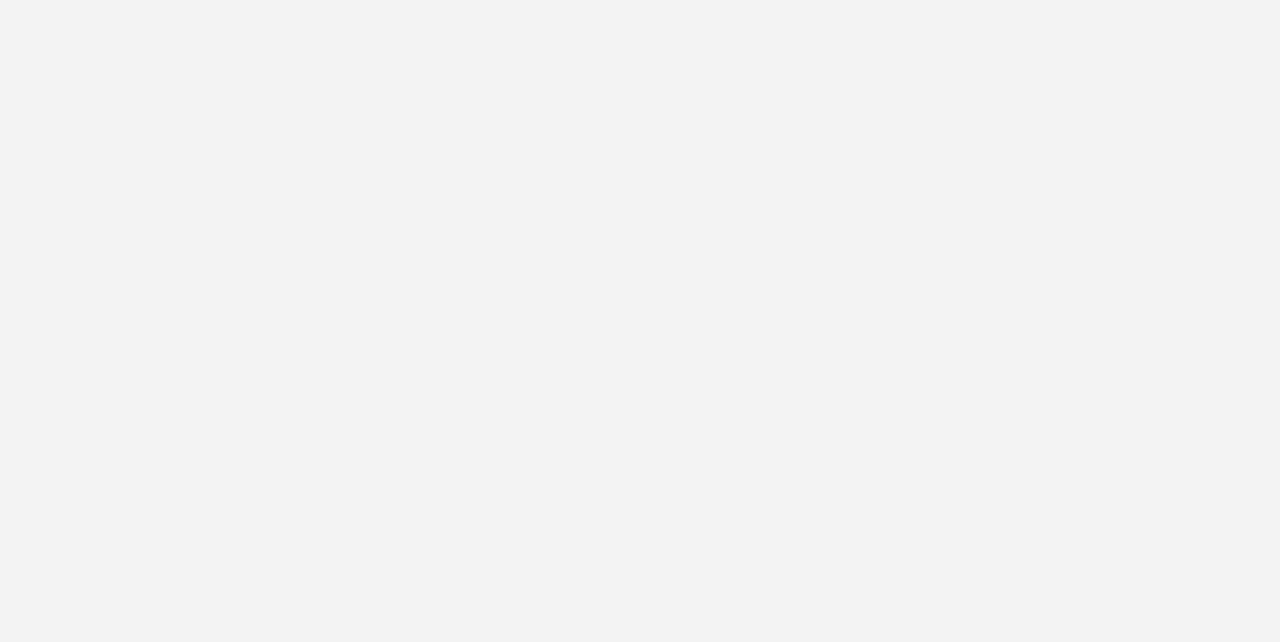
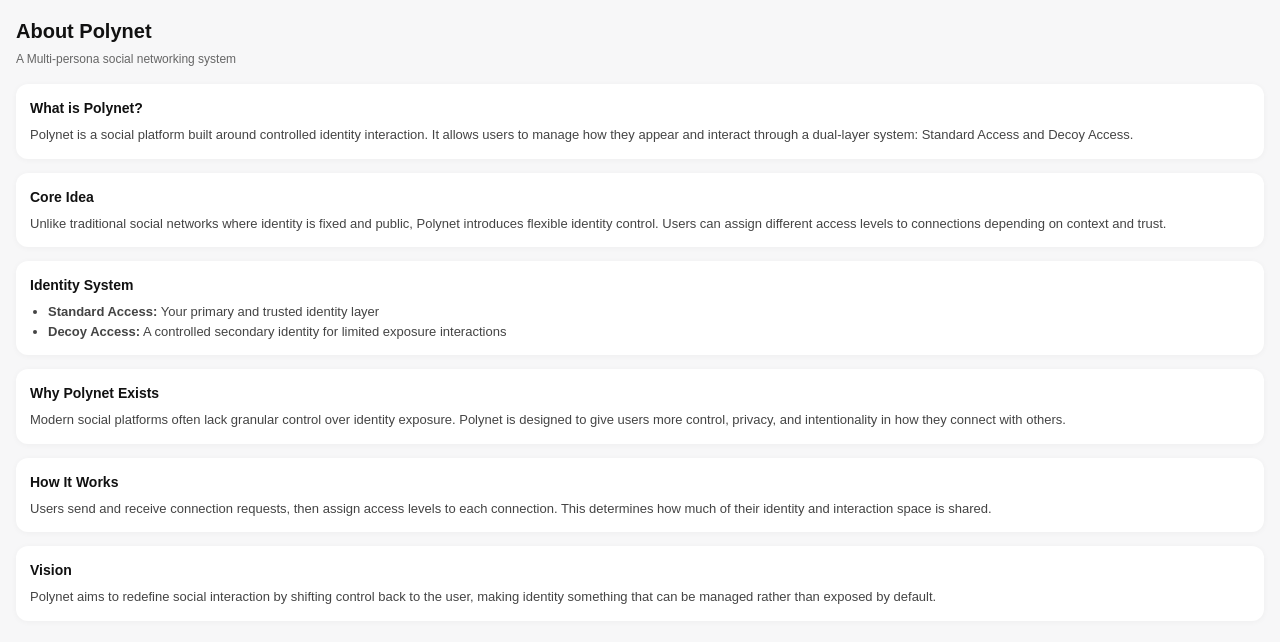
Before and after one commit to Sofiyat1/PolyNet, a React (Vite) app: page /about in a window 1280 px wide. Before the commit this address had no page. Shown: the top 642 px of the page. Built offline with nearby package versions, Linux system fonts and the light colour scheme.

Commit message:
Added About Page

```diff
--- a/src/App.jsx
+++ b/src/App.jsx
@@ -12,6 +12,7 @@ import "./App.css";
 import Login from "./pages/Login";
 import AddPostPage from "./pages/AddPostPage";
 import PrivacyPolicy from "./pages/PrivacyPolicy";
+import AboutPage from "./pages/AboutPage";
 
 function App() {
   return (
@@ -20,6 +21,7 @@ function App() {
       <Route path="/" element={<LandingPage />} />
       <Route path="/login" element={<Login />} />
       <Route path="/privacypolicy" element={<PrivacyPolicy />} />
+      <Route path="/about" element={<AboutPage />} />
 
       {/* App pages */}
       <Route element={<AppLayout />}>
--- /dev/null
+++ b/src/pages/AboutPage.css
@@ -0,0 +1,57 @@
+.about-page {
+  padding: 16px;
+  background: #f7f7f8;
+  color: #111;
+  min-height: 100vh;
+  font-family: Arial, sans-serif;
+}
+
+/* HEADER */
+.about-header {
+  margin-bottom: 16px;
+}
+
+.about-header h1 {
+  font-size: 20px;
+  margin: 0;
+}
+
+.about-header p {
+  font-size: 12px;
+  color: #666;
+  margin-top: 4px;
+}
+
+/* CONTENT */
+.about-container {
+  display: flex;
+  flex-direction: column;
+  gap: 14px;
+}
+
+/* SECTIONS */
+.about-container section {
+  background: #fff;
+  padding: 14px;
+  border-radius: 12px;
+  box-shadow: 0 1px 6px rgba(0,0,0,0.04);
+}
+
+/* TEXT */
+.about-container h2 {
+  font-size: 14px;
+  margin-bottom: 6px;
+}
+
+.about-container p,
+.about-container li {
+  font-size: 13px;
+  color: #444;
+  line-height: 1.5;
+}
+
+/* LIST */
+.about-container ul {
+  padding-left: 18px;
+  margin: 0;
+}
--- /dev/null
+++ b/src/pages/AboutPage.jsx
@@ -0,0 +1,72 @@
+import "./AboutPage.css";
+
+function AboutPage() {
+  return (
+    <div className="about-page">
+
+      {/* HEADER */}
+      <div className="about-header">
+        <h1>About Polynet</h1>
+        <p>A Multi-persona social networking system</p>
+      </div>
+
+      {/* CONTENT */}
+      <div className="about-container">
+
+        <section>
+          <h2>What is Polynet?</h2>
+          <p>
+            Polynet is a social platform built around controlled identity interaction.
+            It allows users to manage how they appear and interact through a dual-layer
+            system: Standard Access and Decoy Access.
+          </p>
+        </section>
+
+        <section>
+          <h2>Core Idea</h2>
+          <p>
+            Unlike traditional social networks where identity is fixed and public,
+            Polynet introduces flexible identity control. Users can assign different
+            access levels to connections depending on context and trust.
+          </p>
+        </section>
+
+        <section>
+          <h2>Identity System</h2>
+          <ul>
+            <li><b>Standard Access:</b> Your primary and trusted identity layer</li>
+            <li><b>Decoy Access:</b> A controlled secondary identity for limited exposure interactions</li>
+          </ul>
+        </section>
+
+        <section>
+          <h2>Why Polynet Exists</h2>
+          <p>
+            Modern social platforms often lack granular control over identity exposure.
+            Polynet is designed to give users more control, privacy, and intentionality
+            in how they connect with others.
+          </p>
+        </section>
+
+        <section>
+          <h2>How It Works</h2>
+          <p>
+            Users send and receive connection requests, then assign access levels to each connection.
+            This determines how much of their identity and interaction space is shared.
+          </p>
+        </section>
+
+        <section>
+          <h2>Vision</h2>
+          <p>
+            Polynet aims to redefine social interaction by shifting control back to the user,
+            making identity something that can be managed rather than exposed by default.
+          </p>
+        </section>
+
+      </div>
+    </div>
+  );
+}
+
+export default AboutPage;
```
